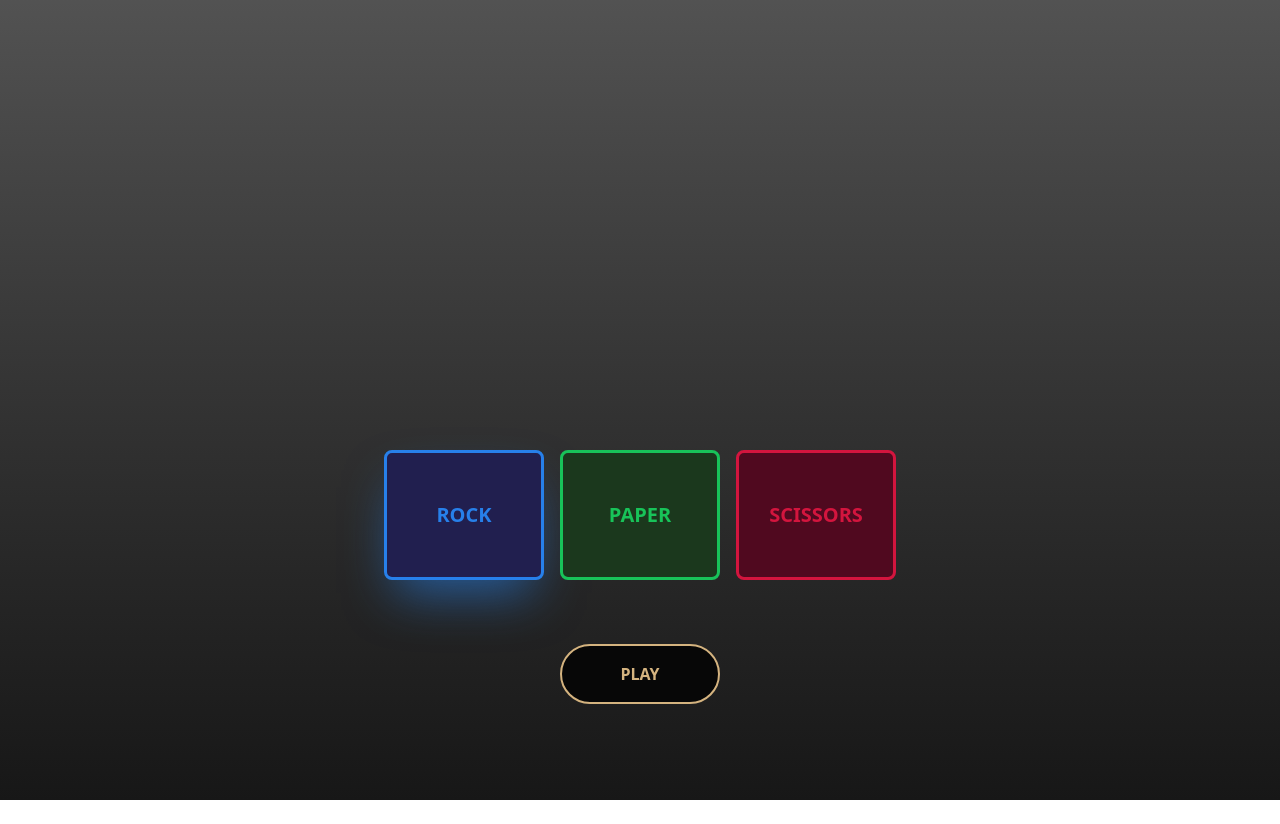
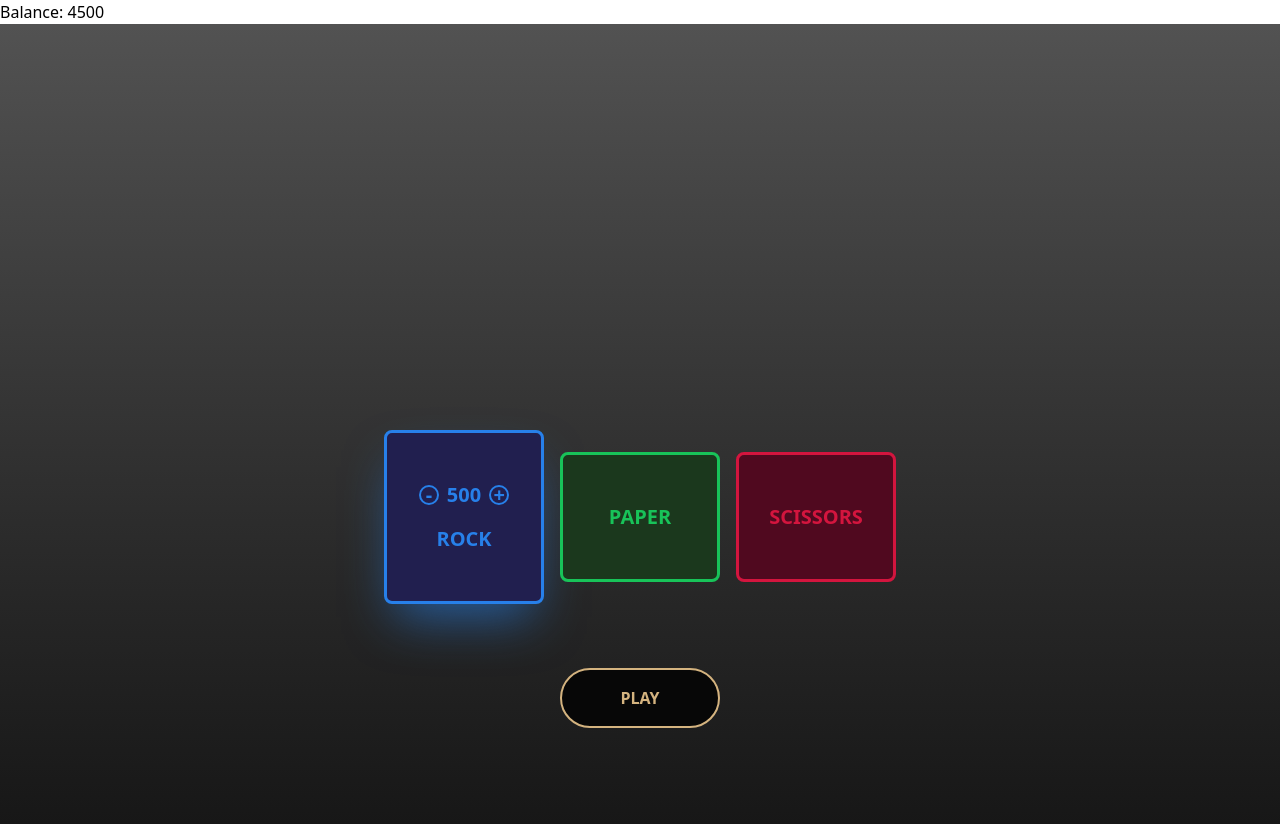
Before and after one commit to dylan9b/rock-paper-scissors, a React (Vite) app: page / in a window 1280 px wide. Both pictures are taken after a click on the button "ROCK". Before the commit the page ends 800 px from the top, so only its background shows below. Built offline with nearby package versions, Linux system fonts and the light colour scheme.

Commit message:
Added functionality to increase and decrease bets.

```diff
--- a/src/App.tsx
+++ b/src/App.tsx
@@ -1,8 +1,12 @@
 import Button from "./components/Button/Button";
+import Header from "./components/Header/Header";
 import Positions from "./components/Positions/Positions";
 
 function App() {
   return (
+    <>
+      <Header />
+
       <div className="flex flex-col items-center justify-end p-16 md:p-24 gap-16 h-screen w-screen bg-linear-to-b from-neutral-600 to-neutral-900">
         <div className="w-full flex flex-col md:flex-row items-center justify-center gap-4">
           <Positions />
@@ -12,6 +16,7 @@ function App() {
           <Button label="play" />
         </div>
       </div>
+    </>
   );
 }
 
--- /dev/null
+++ b/src/components/Header/Header.tsx
@@ -0,0 +1,14 @@
+import { useSelector } from "react-redux";
+import { balanceSelector } from "../../features/user";
+
+export default function Header() {
+  const userBalance = useSelector(balanceSelector);
+
+  return (
+    <header>
+      <div className="flex">
+        <p>Balance: {userBalance}</p>
+      </div>
+    </header>
+  );
+}
--- a/src/components/Positions/Position/Position.tsx
+++ b/src/components/Positions/Position/Position.tsx
@@ -1,54 +1,110 @@
 import {
-  isOptionSelected,
-  selectedOptions,
+  balanceSelector,
+  selectedOptionSelector,
+  selectedOptionsSelector,
   UserActions,
+  type UserOption,
 } from "../../../features/user";
 import { useAppDispatch } from "../../../hooks/storeHooks";
-import type { PositionOption } from "./Position-option";
-import { variantStyles, type Variant } from "./Position-styles";
+import { variantStyles } from "./Position-styles";
 import { useSelector } from "react-redux";
+import type React from "react";
 
-export interface OptionType {
-  variant: Variant;
-}
+type PositionProps = {
+  option: UserOption;
+};
 
-export default function Position({ variant }: OptionType) {
-  const isSelected = useSelector(isOptionSelected(variant));
-  const totalOptionsSelected = useSelector(selectedOptions).length;
+export default function Position({ option }: PositionProps) {
+  const totalOptionsSelected = useSelector(selectedOptionsSelector).length;
 
-  const { text, borderColor, bgColor } = variantStyles[variant];
+  const selectedOption = useSelector(selectedOptionSelector(option.type));
+  const balance = useSelector(balanceSelector);
+
+  const shouldOptionBeDisabled =
+    (balance > 0 && totalOptionsSelected === 2 && !selectedOption) ||
+    (balance === 0 && !selectedOption);
+
+  const { text, borderColor, bgColor } = variantStyles[option.type];
   const dispatch = useAppDispatch();
 
-  const handleOnAdd = (variant: PositionOption) => {
-    dispatch(UserActions.addOption(variant));
+  const handleOnAdd = (option: UserOption) => {
+    dispatch(UserActions.addOption(option));
   };
 
-  const handleOnRemove = (variant: PositionOption) => {
-    dispatch(UserActions.removeOption(variant));
-  };
-
-  const handleOnClick = (variant: PositionOption) => {
-    if (isSelected) {
-      handleOnRemove(variant);
-    } else {
-      handleOnAdd(variant);
+  const handleOnRemove = (option: UserOption) => {
+    if (selectedOption) {
+      option = {
+        ...option,
+        bet: selectedOption?.bet,
+      };
+      dispatch(UserActions.removeOption(option));
     }
   };
 
+  const handleOnOptionClick = (option: UserOption) => {
+    if (selectedOption) {
+      handleOnRemove(option);
+    } else {
+      handleOnAdd(option);
+    }
+  };
+  const handleOnIncreaseBet = (e: React.MouseEvent<HTMLSpanElement>) => {
+    e.stopPropagation();
+
+    if (selectedOption && balance > 0) {
+      option = {
+        ...option,
+        bet: selectedOption?.bet + 500,
+      };
+
+      dispatch(UserActions.updateOption(option));
+    }
+  };
+
+  const handleOnDecreaseBet = (e: React.MouseEvent<HTMLSpanElement>) => {
+    e.stopPropagation();
+    if (selectedOption && selectedOption.bet > 500) {
+      option = {
+        ...option,
+        bet: selectedOption?.bet - 500,
+      };
+
+      dispatch(UserActions.updateOption(option));
+    }
+  };
   return (
     <button
       type="button"
-      onClick={() => handleOnClick(variant)}
-      disabled={!isSelected && totalOptionsSelected >= 2}
+      onClick={() => handleOnOptionClick(option)}
+      disabled={shouldOptionBeDisabled}
       className={`shadow-2xl transition-opacity duration-300 w-full md:w-40 flex flex-col justify-center items-center p-12 border-3 rounded-lg uppercase text-xl font-semibold ${text} ${borderColor} ${bgColor}
       ${
-        !isSelected && totalOptionsSelected >= 2
+        shouldOptionBeDisabled
           ? "opacity-30 cursor-not-allowed"
           : "cursor-pointer opacity-100"
       }
-      ${isSelected ? "shadow-current/60" : "shadow-current/0"}`}
+      ${selectedOption ? "shadow-current/60" : "shadow-current/0"}`}
     >
-      {variant}
+      <span className="flex flex-col items-center gap-4">
+        {option.bet && selectedOption && (
+          <div className="flex items-center gap-2">
+            <span
+              onClick={(e) => handleOnDecreaseBet(e)}
+              className="flex rounded-full p-2 items-center justify-center size-4 border-2 border-current text-current"
+            >
+              -
+            </span>
+            {selectedOption.bet}
+            <span
+              onClick={(e) => handleOnIncreaseBet(e)}
+              className="flex rounded-full p-2 items-center justify-center size-4 border-2 border-current text-current"
+            >
+              +
+            </span>
+          </div>
+        )}
+        {option.type}
+      </span>
     </button>
   );
 }
--- a/src/components/Positions/Positions.tsx
+++ b/src/components/Positions/Positions.tsx
@@ -1,13 +1,17 @@
+import type { UserOption } from "../../features/user";
 import Position from "./Position/Position";
-import type { PositionOption } from "./Position/Position-option";
 
-const positionOptions: PositionOption[] = ["rock", "paper", "scissors"];
+const positionOptions: UserOption[] = [
+  { type: "rock", bet: 500 },
+  { type: "paper", bet: 500 },
+  { type: "scissors", bet: 500 },
+];
 
 export default function Positions() {
   return (
     <>
       {positionOptions.map((option) => (
-        <Position key={option} variant={option} />
+        <Position key={option.type} option={option} />
       ))}
     </>
   );
--- a/src/features/user/selectors.ts
+++ b/src/features/user/selectors.ts
@@ -1,17 +1,20 @@
 import { createSelector } from "@reduxjs/toolkit";
 import type { RootState } from "../../store/store";
-import type { Variant } from "../../components/Positions/Position/Position-styles";
+import type { PositionOption } from "../../components/Positions/Position/Position-option";
 
 const selectUserState = (state: RootState) => state.user;
 
-export const selectedOptions = createSelector(
+export const selectedOptionsSelector = createSelector(
   selectUserState,
   (userState) => userState.user?.selectedOptions
 );
 
-export const isOptionSelected = (variant: Variant) =>
-  createSelector(
-    selectUserState,
-    (userState) =>
-      !!userState.user?.selectedOptions.find((option) => option === variant)
+export const selectedOptionSelector = (type: PositionOption) =>
+  createSelector(selectUserState, (userState) =>
+    userState.user?.selectedOptions.find((option) => option.type === type)
   );
+
+export const balanceSelector = createSelector(
+  selectUserState,
+  (userState) => userState.user.balance
+);
--- a/src/features/user/slice.ts
+++ b/src/features/user/slice.ts
@@ -1,6 +1,5 @@
 import { createSlice, type PayloadAction } from "@reduxjs/toolkit";
-import type { User } from "./types";
-import type { PositionOption } from "../../components/Positions/Position/Position-option";
+import type { User, UserOption } from "./types";
 
 interface UserState {
   user: User;
@@ -18,24 +17,63 @@ const userSlice = createSlice({
   name: "user",
   initialState,
   reducers: {
-    addOption: (state, action: PayloadAction<PositionOption>) => {
+    addOption: (state, action: PayloadAction<UserOption>) => {
       return {
         ...state,
         user: {
           ...state.user,
           selectedOptions: [...state.user.selectedOptions, action.payload],
+          balance: state.user.balance - action.payload.bet,
         },
       };
     },
 
-    removeOption: (state, action: PayloadAction<PositionOption>) => {
+    removeOption: (state, action: PayloadAction<UserOption>) => {
       return {
         ...state,
         user: {
           ...state.user,
           selectedOptions: state.user.selectedOptions.filter(
-            (option) => option !== action.payload
+            (option) => option.type !== action.payload.type
           ),
+          balance: state.user.balance + action.payload.bet,
+        },
+      };
+    },
+
+    updateOption: (state, action: PayloadAction<UserOption>) => {
+      const { type, bet: newBet } = action.payload;
+      const user = state.user;
+
+      if (!user) return state;
+
+      const selectedOption = user.selectedOptions.find(
+        (option) => option.type === type
+      );
+
+      if (!selectedOption) return state;
+
+      const oldBet = selectedOption.bet;
+      const betDifference = newBet - oldBet;
+
+      return {
+        ...state,
+        user: {
+          ...user,
+          selectedOptions: user.selectedOptions.map((option) =>
+            option.type === type ? { ...option, bet: newBet } : option
+          ),
+          balance: user.balance - betDifference,
+        },
+      };
+    },
+
+    updateBalance: (state, action: PayloadAction<{ balance: number }>) => {
+      return {
+        ...state,
+        user: {
+          ...state.user,
+          balance: action.payload.balance,
         },
       };
     },
--- a/src/features/user/types.ts
+++ b/src/features/user/types.ts
@@ -1,7 +1,13 @@
 import type { PositionOption } from "../../components/Positions/Position/Position-option";
+
+export interface UserOption {
+  type: PositionOption;
+  bet: number;
+}
 
 export interface User {
   hasWon: boolean;
-  selectedOptions: PositionOption[] | [];
   balance: number;
+
+  selectedOptions: UserOption[];
 }
```
Lines whose indentation alone changed are shown as unchanged.
